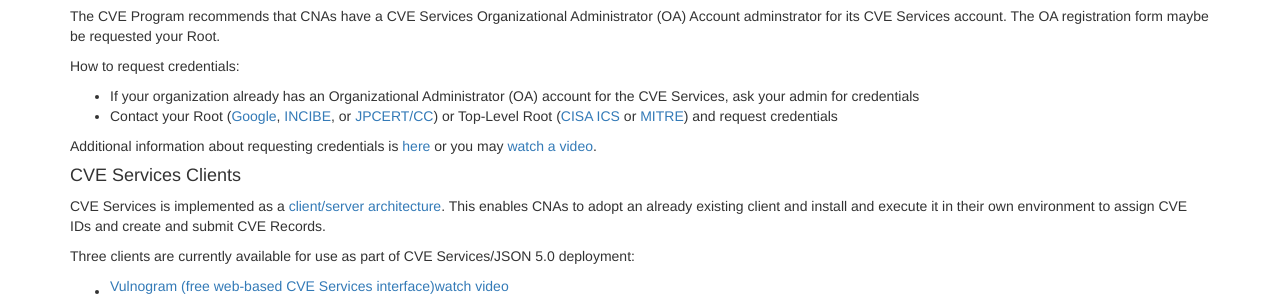
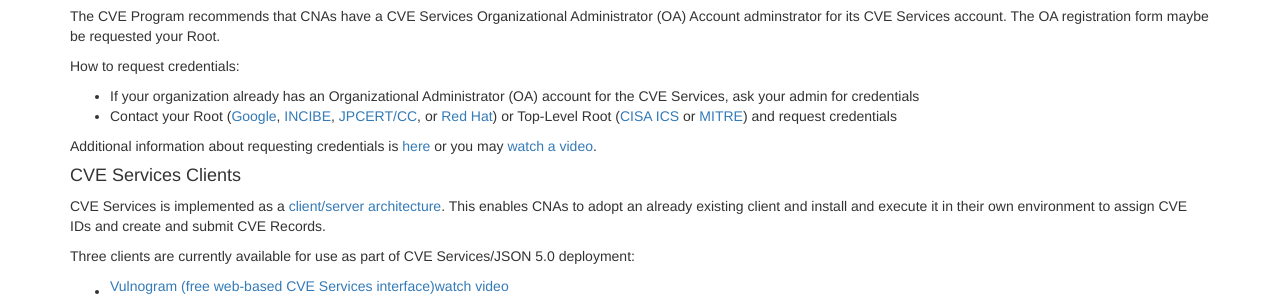
Before and after one commit to CVEProject/cveproject.github.io, a Jekyll site: the page built from automation-cve-services.md, in a window 1280 px wide. Shown: the part 626-924 px from the top of the page. Built offline with Jekyll 4.4.1, drawn with Linux system fonts in a browser that asks for light colours; nearby versions of some CDN libraries.

Commit message:
Update automation-cve-services.md
update text

```diff
--- a/automation-cve-services.md
+++ b/automation-cve-services.md
@@ -32,7 +32,7 @@ The CVE Program recommends that CNAs have a CVE Services Organizational Administ
 How to request credentials:
 
 * If your organization already has an Organizational Administrator (OA) account for the CVE Services, ask your admin for credentials
-* Contact your Root ([Google](https://www.cve.org/PartnerInformation/ListofPartners/partner/Google), [INCIBE](https://www.cve.org/PartnerInformation/ListofPartners/partner/INCIBE), or [JPCERT/CC](https://www.cve.org/PartnerInformation/ListofPartners/partner/jpcert)) or Top-Level Root ([CISA ICS](https://www.cve.org/PartnerInformation/ListofPartners/partner/icscert) or [MITRE](https://www.cve.org/PartnerInformation/ListofPartners/partner/mitre)) and request credentials
+* Contact your Root ([Google](https://www.cve.org/PartnerInformation/ListofPartners/partner/Google), [INCIBE](https://www.cve.org/PartnerInformation/ListofPartners/partner/INCIBE), [JPCERT/CC](https://www.cve.org/PartnerInformation/ListofPartners/partner/jpcert), or [Red Hat](https://www.cve.org/PartnerInformation/ListofPartners/partner/redhat)) or Top-Level Root ([CISA ICS](https://www.cve.org/PartnerInformation/ListofPartners/partner/icscert) or [MITRE](https://www.cve.org/PartnerInformation/ListofPartners/partner/mitre)) and request credentials
 
 Additional information about requesting credentials is [here]([https://cveproject.github.io/automation-cve-services-getting-started#](https://cveproject.github.io/automation-cve-services-getting-started#cna-management-of-cve-services-accounts)) or you may [watch a video](https://youtu.be/KSNvidMTKNA).
 
```
